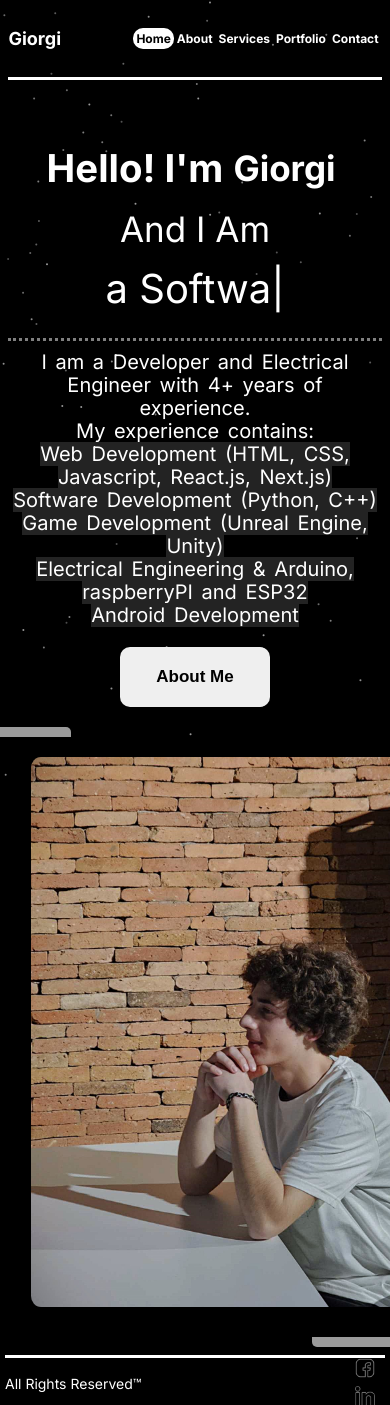
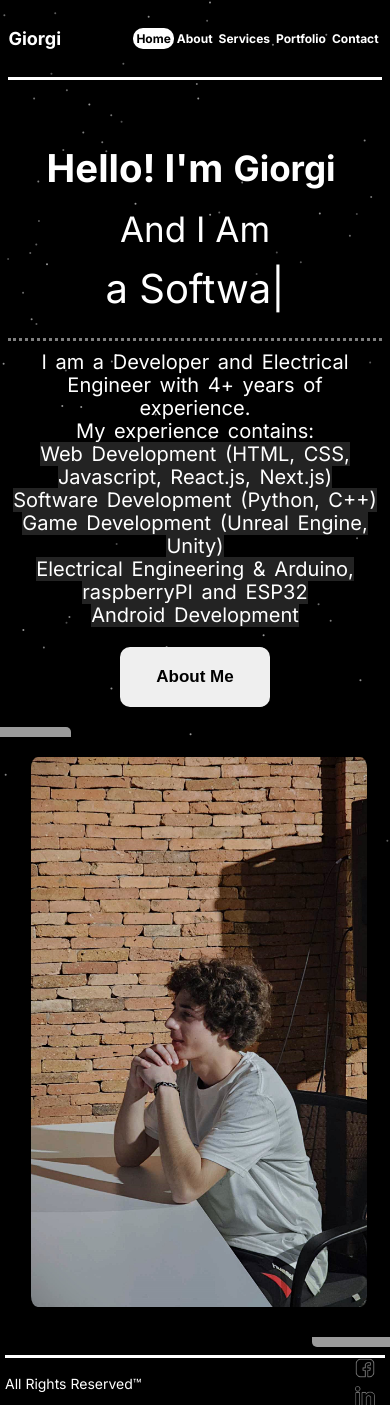
Before and after one commit to RyuKam1/portfolio-website, a Next.js app: page / in a window 390 px wide. Built offline with nearby package versions, Linux system fonts and the light colour scheme.

Commit message:
general responsive fixes

```diff
--- a/src/components/tiltingImage/tiltingImage.jsx
+++ b/src/components/tiltingImage/tiltingImage.jsx
@@ -6,7 +6,7 @@ import { delay } from "framer-motion";
 const TiltImage = ({ src, alt }) => {
   const imgRef = useRef(null);
   const [transform, setTransform] = useState("");
-  const [glareStyle, setGlareStyle] = useState({});
+  // const [glareStyle, setGlareStyle] = useState({});
 
   const handleMouseMove = (e) => {
     const img = imgRef.current;
@@ -28,7 +28,7 @@ const TiltImage = ({ src, alt }) => {
     // const rotateX = ((y - centerY) / centerY) * 25;
     // const rotateY = ((centerX - x) / centerX) * 25;
 
-    console.log(rotateX, "|", rotateY);
+    // console.log(rotateX, "|", rotateY);
 
     setTransform(`rotateX(${rotateY}deg) rotateY(${rotateX}deg) scale(1.05)`);
     // setTransform({
@@ -39,21 +39,24 @@ const TiltImage = ({ src, alt }) => {
     const glareX = (x / rect.width) * 100;
     const glareY = (y / rect.height) * 100;
 
-    setGlareStyle({
-      visibility: "visible",
-      opacity: "1",
-      //   left: `${glareX}%`,
-      //   top: `${glareY}%`,
-      transform: `translate(-${glareX}%, -${glareY}%) rotateX(${rotateX}deg) rotateY(${rotateY}deg)`,
-    });
+    img.style.setProperty("--glare-x", `${glareX}%`);
+    img.style.setProperty("--glare-y", `${glareY}%`);
+
+    // setGlareStyle({
+    //   visibility: "visible",
+    //   opacity: "1",
+    //   //   left: `${glareX}%`,
+    //   //   top: `${glareY}%`,
+    //   transform: `translate(-${glareX}%, -${glareY}%) rotateX(${rotateX}deg) rotateY(${rotateY}deg)`,
+    // });
   };
 
   const handleMouseLeave = () => {
     setTransform(""); // Reset transform
-    setGlareStyle({
-      visibility: "hidden",
-      opacity: "0",
-    });
+    // setGlareStyle({
+    //   visibility: "hidden",
+    //   opacity: "0",
+    // });
   };
 
   return (
--- a/src/components/tiltingImage/tiltingImage.module.css
+++ b/src/components/tiltingImage/tiltingImage.module.css
@@ -1,11 +1,14 @@
 .imageContainer {
   z-index: 0;
   perspective: 1000px;
-  transition: transform 0.5s ease-out;
-  width: 500px;
-  height: 550px;
+  transition: all 0.5s ease-out;
+  width: 100%;
+  height: 100%;
   position: relative;
   transform-style: preserve-3d;
+  display: flex;
+  align-items: center;
+  justify-content: center;
 }
 
 .img {
```
